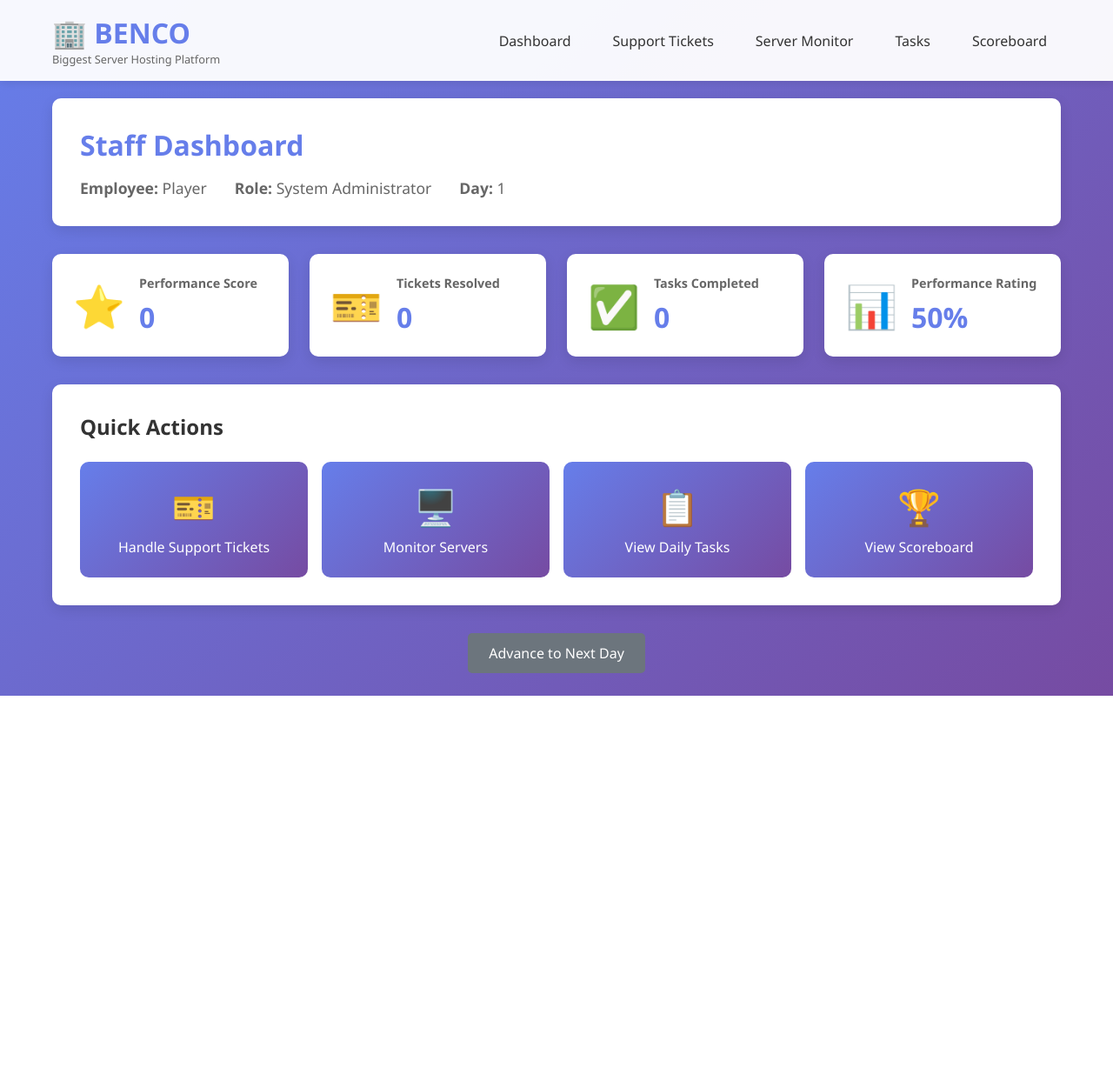
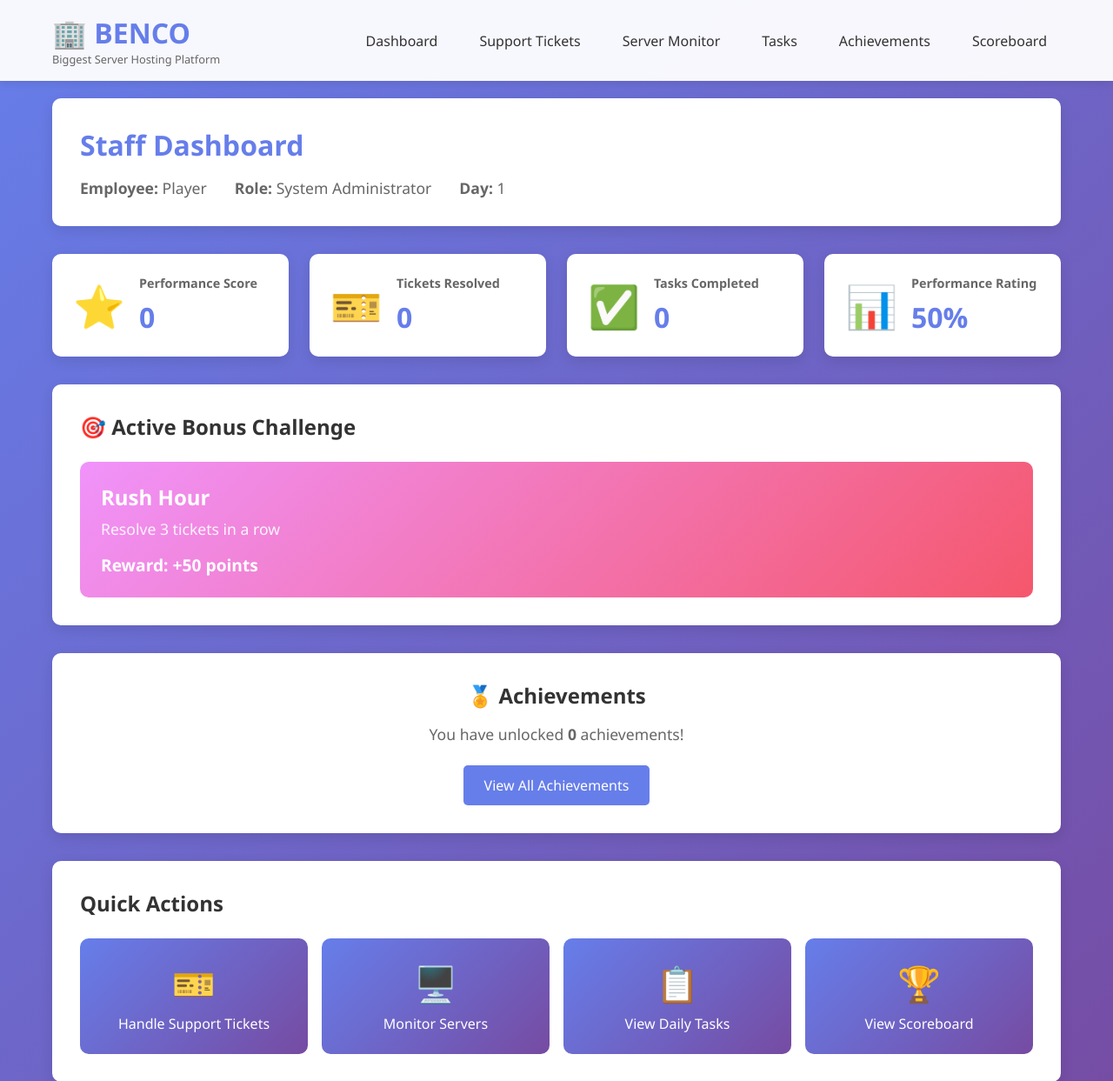
Before and after one commit to BennyGaming635/company, a Flask app: page /dashboard in a window 1280 px wide. Shown: the top 1243 px of the page at 87% size. Before the commit the page ends 800 px from the top, so only its background shows below. Run offline with Flask 3, Linux system fonts and the light colour scheme.

Commit message:
Add extensive new content: more tickets, tasks, events, achievements, and bonus challenges
Co-authored-by: BennyGaming635 <173684224+BennyGaming635@users.noreply.github.com>

```diff
--- a/app.py
+++ b/app.py
@@ -17,6 +17,23 @@ SUPPORT_TICKETS = [
     {'id': 5, 'title': 'SSL certificate expired', 'priority': 'Critical', 'description': 'Domain SSL certificate needs renewal'},
     {'id': 6, 'title': 'Bandwidth limit reached', 'priority': 'Medium', 'description': 'Customer exceeded monthly bandwidth limit'},
     {'id': 7, 'title': 'FTP access denied', 'priority': 'Low', 'description': 'Unable to connect via FTP credentials'},
+    {'id': 8, 'title': 'Website hacked', 'priority': 'Critical', 'description': 'Customer website showing malicious content'},
+    {'id': 9, 'title': 'Backup restore request', 'priority': 'High', 'description': 'Customer needs backup from 2 days ago restored'},
+    {'id': 10, 'title': 'DNS not propagating', 'priority': 'Medium', 'description': 'Domain DNS changes not taking effect'},
+    {'id': 11, 'title': 'WordPress white screen', 'priority': 'High', 'description': 'Customer WordPress site showing blank page'},
+    {'id': 12, 'title': 'Disk space full', 'priority': 'High', 'description': 'Account reached 100% disk usage'},
+    {'id': 13, 'title': 'PHP version upgrade', 'priority': 'Low', 'description': 'Customer wants to upgrade from PHP 7.4 to 8.1'},
+    {'id': 14, 'title': 'Email not sending', 'priority': 'Medium', 'description': 'SMTP server rejecting outgoing emails'},
+    {'id': 15, 'title': '404 errors on website', 'priority': 'Medium', 'description': 'Multiple pages returning 404 errors'},
+    {'id': 16, 'title': 'Database too large', 'priority': 'Low', 'description': 'MySQL database exceeding allocated space'},
+    {'id': 17, 'title': 'Cron job not running', 'priority': 'Low', 'description': 'Scheduled task failed to execute'},
+    {'id': 18, 'title': 'File permissions error', 'priority': 'Medium', 'description': 'Cannot upload files due to permission issues'},
+    {'id': 19, 'title': 'Suspended account inquiry', 'priority': 'High', 'description': 'Customer asking why account was suspended'},
+    {'id': 20, 'title': 'Migration assistance', 'priority': 'Medium', 'description': 'Help needed migrating from another host'},
+    {'id': 21, 'title': 'Memory limit exceeded', 'priority': 'High', 'description': 'PHP scripts hitting memory limit'},
+    {'id': 22, 'title': 'Malware scan request', 'priority': 'Medium', 'description': 'Customer suspects malware on their site'},
+    {'id': 23, 'title': 'Subdomain not working', 'priority': 'Low', 'description': 'Newly created subdomain shows error'},
+    {'id': 24, 'title': 'Payment failed', 'priority': 'High', 'description': 'Auto-renewal payment declined'},
 ]
 
 WORK_TASKS = [
@@ -25,6 +42,19 @@ WORK_TASKS = [
     {'id': 3, 'task': 'Deploy security patches', 'points': 20, 'type': 'maintenance'},
     {'id': 4, 'task': 'Optimize database queries', 'points': 25, 'type': 'development'},
     {'id': 5, 'task': 'Update documentation', 'points': 8, 'type': 'documentation'},
+    {'id': 6, 'task': 'Perform security audit', 'points': 30, 'type': 'maintenance'},
+    {'id': 7, 'task': 'Set up automated backups', 'points': 20, 'type': 'maintenance'},
+    {'id': 8, 'task': 'Migrate customer to new server', 'points': 35, 'type': 'development'},
+    {'id': 9, 'task': 'Create knowledge base article', 'points': 12, 'type': 'documentation'},
+    {'id': 10, 'task': 'Investigate slow queries', 'points': 18, 'type': 'monitoring'},
+    {'id': 11, 'task': 'Update control panel', 'points': 22, 'type': 'maintenance'},
+    {'id': 12, 'task': 'Train new support staff', 'points': 15, 'type': 'support'},
+    {'id': 13, 'task': 'Fix broken API endpoints', 'points': 28, 'type': 'development'},
+    {'id': 14, 'task': 'Analyze server logs', 'points': 16, 'type': 'monitoring'},
+    {'id': 15, 'task': 'Configure firewall rules', 'points': 24, 'type': 'maintenance'},
+    {'id': 16, 'task': 'Implement caching system', 'points': 32, 'type': 'development'},
+    {'id': 17, 'task': 'Respond to customer surveys', 'points': 10, 'type': 'support'},
+    {'id': 18, 'task': 'Load test new infrastructure', 'points': 26, 'type': 'monitoring'},
 ]
 
 RANDOM_EVENTS = [
@@ -34,9 +64,44 @@ RANDOM_EVENTS = [
     {'type': 'info', 'message': 'Management: Team meeting scheduled for 3 PM', 'impact': 0},
     {'type': 'error', 'message': 'ALERT: DDoS attack detected on EU-West-2!', 'impact': -15},
     {'type': 'success', 'message': 'Bonus: Successfully resolved major incident!', 'impact': 20},
+    {'type': 'error', 'message': 'URGENT: Database server crashed in Asia-Pacific region!', 'impact': -20},
+    {'type': 'warning', 'message': 'Network latency spike detected across multiple regions', 'impact': -8},
+    {'type': 'success', 'message': 'Excellent work! Received positive feedback from VIP client', 'impact': 25},
+    {'type': 'info', 'message': 'Reminder: Security training session tomorrow', 'impact': 0},
+    {'type': 'error', 'message': 'Storage array failure on backup system!', 'impact': -12},
+    {'type': 'success', 'message': 'Achievement unlocked: 100% uptime for 30 days!', 'impact': 30},
+    {'type': 'warning', 'message': 'SSL certificates expiring in 7 days for 5 domains', 'impact': -3},
+    {'type': 'info', 'message': 'New company policy: All changes require approval', 'impact': 0},
+    {'type': 'error', 'message': 'Power outage in US-West datacenter!', 'impact': -18},
+    {'type': 'success', 'message': 'Record low response time achieved!', 'impact': 18},
+    {'type': 'warning', 'message': 'Unusual traffic pattern detected', 'impact': -6},
+    {'type': 'success', 'message': 'Customer upgraded to enterprise plan!', 'impact': 22},
+    {'type': 'error', 'message': 'RAID array degraded on storage server', 'impact': -14},
+    {'type': 'info', 'message': 'Maintenance window scheduled for tonight', 'impact': 0},
+    {'type': 'success', 'message': 'Performance optimization saved company $10K!', 'impact': 35},
+    {'type': 'warning', 'message': 'Bandwidth usage at 85% capacity', 'impact': -4},
+    {'type': 'error', 'message': 'Email server blacklisted! Immediate action required', 'impact': -16},
+    {'type': 'success', 'message': 'Zero security incidents this month!', 'impact': 28},
 ]
 
-SERVER_LOCATIONS = ['US-East-1', 'US-West-2', 'EU-West-1', 'EU-West-3', 'Asia-Pacific-1']
+SERVER_LOCATIONS = ['US-East-1', 'US-West-2', 'US-Central-1', 'EU-West-1', 'EU-West-3', 'EU-North-1', 'Asia-Pacific-1', 'Asia-Pacific-2', 'South-America-1']
+
+ACHIEVEMENTS = [
+    {'id': 1, 'name': 'First Step', 'description': 'Resolve your first ticket', 'requirement': 'tickets_resolved', 'threshold': 1, 'points': 10},
+    {'id': 2, 'name': 'Support Hero', 'description': 'Resolve 10 support tickets', 'requirement': 'tickets_resolved', 'threshold': 10, 'points': 50},
+    {'id': 3, 'name': 'Task Master', 'description': 'Complete 10 work tasks', 'requirement': 'tasks_completed', 'threshold': 10, 'points': 50},
+    {'id': 4, 'name': 'High Achiever', 'description': 'Reach 500 points', 'requirement': 'score', 'threshold': 500, 'points': 100},
+    {'id': 5, 'name': 'Veteran', 'description': 'Work for 7 days', 'requirement': 'current_day', 'threshold': 7, 'points': 75},
+    {'id': 6, 'name': 'Speed Demon', 'description': 'Resolve 25 tickets', 'requirement': 'tickets_resolved', 'threshold': 25, 'points': 100},
+    {'id': 7, 'name': 'Elite Status', 'description': 'Reach 1000 points', 'requirement': 'score', 'threshold': 1000, 'points': 200},
+]
+
+BONUS_CHALLENGES = [
+    {'id': 1, 'title': 'Rush Hour', 'description': 'Resolve 3 tickets in a row', 'points': 50, 'type': 'streak'},
+    {'id': 2, 'title': 'Perfect Day', 'description': 'Complete all daily tasks', 'points': 40, 'type': 'daily'},
+    {'id': 3, 'title': 'Critical Response', 'description': 'Resolve 2 critical tickets', 'points': 60, 'type': 'priority'},
+    {'id': 4, 'title': 'Efficiency Expert', 'description': 'Use detailed responses for 5 tickets', 'points': 45, 'type': 'quality'},
+]
 
 def initialize_session():
     """Initialize session data for new game"""
@@ -51,6 +116,49 @@ def initialize_session():
         session['active_tickets'] = random.sample(SUPPORT_TICKETS, 3)
         session['daily_tasks'] = random.sample(WORK_TASKS, 2)
         session['last_event_time'] = datetime.now().isoformat()
+        session['achievements_unlocked'] = []
+        session['ticket_streak'] = 0
+        session['detailed_responses'] = 0
+        session['critical_tickets_resolved'] = 0
+        session['active_bonus'] = random.choice(BONUS_CHALLENGES)
+
+def check_achievements():
+    """Check and unlock achievements"""
+    newly_unlocked = []
+    for achievement in ACHIEVEMENTS:
+        if achievement['id'] not in session.get('achievements_unlocked', []):
+            current_value = session.get(achievement['requirement'], 0)
+            if current_value >= achievement['threshold']:
+                session['achievements_unlocked'].append(achievement['id'])
+                session['score'] += achievement['points']
+                newly_unlocked.append(achievement)
+    return newly_unlocked
+
+def check_bonus_challenge():
+    """Check if active bonus challenge is completed"""
+    bonus = session.get('active_bonus', {})
+    if not bonus:
+        return None
+
+    challenge_type = bonus.get('type')
+    completed = False
+
+    if challenge_type == 'streak' and session.get('ticket_streak', 0) >= 3:
+        completed = True
+    elif challenge_type == 'daily' and len(session.get('daily_tasks', [])) == 0:
+        completed = True
+    elif challenge_type == 'priority' and session.get('critical_tickets_resolved', 0) >= 2:
+        completed = True
+    elif challenge_type == 'quality' and session.get('detailed_responses', 0) >= 5:
+        completed = True
+
+    if completed:
+        session['score'] += bonus['points']
+        completed_bonus = bonus.copy()
+        session['active_bonus'] = random.choice(BONUS_CHALLENGES)
+        return completed_bonus
+    return None
+
 
 @app.route('/')
 def index():
@@ -82,7 +190,9 @@ def dashboard():
                          tickets_resolved=session['tickets_resolved'],
                          tasks_completed=session['tasks_completed'],
                          current_day=session['current_day'],
-                         performance_rating=round(performance_rating, 1))
+                         performance_rating=round(performance_rating, 1),
+                         active_bonus=session.get('active_bonus', {}),
+                         achievements_count=len(session.get('achievements_unlocked', [])))
 
 @app.route('/tickets')
 def tickets():
@@ -99,13 +209,31 @@ def resolve_ticket(ticket_id):
 
     response_quality = request.form.get('response', 'standard')
 
+    # Find the ticket to check priority
+    resolved_ticket = None
+    for t in session['active_tickets']:
+        if t['id'] == ticket_id:
+            resolved_ticket = t
+            break
+
     # Remove ticket from active tickets
     session['active_tickets'] = [t for t in session['active_tickets'] if t['id'] != ticket_id]
     session['tickets_resolved'] += 1
 
+    # Track bonus challenge progress
+    session['ticket_streak'] = session.get('ticket_streak', 0) + 1
+    if response_quality == 'detailed':
+        session['detailed_responses'] = session.get('detailed_responses', 0) + 1
+    if resolved_ticket and resolved_ticket.get('priority') == 'Critical':
+        session['critical_tickets_resolved'] = session.get('critical_tickets_resolved', 0) + 1
+
     # Award points based on response quality
     points = {'quick': 5, 'standard': 10, 'detailed': 15}.get(response_quality, 10)
     session['score'] += points
+
+    # Check for achievements and bonus challenges
+    check_achievements()
+    check_bonus_challenge()
 
     # Add new ticket if needed
     active_ticket_ids = {t['id'] for t in session['active_tickets']}
@@ -169,6 +297,10 @@ def complete_task(task_id):
         session['tasks_completed'] += 1
         session['score'] += task['points']
 
+        # Check for achievements and bonus challenges
+        check_achievements()
+        check_bonus_challenge()
+
         # Add new task if needed
         active_task_ids = {t['id'] for t in session['daily_tasks']}
         remaining_tasks = [t for t in WORK_TASKS if t['id'] not in active_task_ids]
@@ -196,7 +328,36 @@ def scoreboard():
                          tasks_completed=session['tasks_completed'],
                          current_day=session['current_day'],
                          efficiency=efficiency,
-                         rank=rank)
+                         rank=rank,
+                         achievements=ACHIEVEMENTS,
+                         unlocked_ids=session.get('achievements_unlocked', []))
+
+@app.route('/achievements')
+def achievements():
+    """View achievements page"""
+    initialize_session()
+
+    unlocked_achievements = []
+    locked_achievements = []
+
+    for achievement in ACHIEVEMENTS:
+        current_value = session.get(achievement['requirement'], 0)
+        progress = min(100, int((current_value / achievement['threshold']) * 100))
+        achievement_data = achievement.copy()
+        achievement_data['progress'] = progress
+
+        if achievement['id'] in session.get('achievements_unlocked', []):
+            unlocked_achievements.append(achievement_data)
+        else:
+            locked_achievements.append(achievement_data)
+
+    return render_template('achievements.html',
+                         employee_name=session['employee_name'],
+                         unlocked=unlocked_achievements,
+                         locked=locked_achievements,
+                         total_achievements=len(ACHIEVEMENTS),
+                         unlocked_count=len(unlocked_achievements))
+
 
 @app.route('/api/random-event')
 def random_event():
--- a/static/css/style.css
+++ b/static/css/style.css
@@ -863,3 +863,198 @@ body {
         flex-direction: column;
     }
 }
+
+/* Bonus Challenge */
+.bonus-challenge {
+    background: white;
+    padding: 2rem;
+    border-radius: 10px;
+    margin-bottom: 2rem;
+    box-shadow: 0 5px 15px rgba(0, 0, 0, 0.1);
+}
+
+.bonus-challenge h2 {
+    color: #333;
+    margin-bottom: 1.5rem;
+}
+
+.challenge-card {
+    background: linear-gradient(135deg, #f093fb 0%, #f5576c 100%);
+    color: white;
+    padding: 1.5rem;
+    border-radius: 10px;
+}
+
+.challenge-card h3 {
+    font-size: 1.5rem;
+    margin-bottom: 0.5rem;
+}
+
+.challenge-desc {
+    font-size: 1.1rem;
+    margin-bottom: 1rem;
+    opacity: 0.9;
+}
+
+.challenge-reward {
+    font-size: 1.2rem;
+    font-weight: bold;
+}
+
+/* Achievements Preview */
+.achievements-preview {
+    background: white;
+    padding: 2rem;
+    border-radius: 10px;
+    margin-bottom: 2rem;
+    box-shadow: 0 5px 15px rgba(0, 0, 0, 0.1);
+    text-align: center;
+}
+
+.achievements-preview h2 {
+    color: #333;
+    margin-bottom: 1rem;
+}
+
+.achievements-preview p {
+    color: #666;
+    font-size: 1.1rem;
+    margin-bottom: 1.5rem;
+}
+
+/* Achievements Page */
+.achievement-stats {
+    background: white;
+    padding: 2rem;
+    border-radius: 10px;
+    margin-bottom: 2rem;
+    box-shadow: 0 5px 15px rgba(0, 0, 0, 0.1);
+    text-align: center;
+}
+
+.stat-box h3 {
+    font-size: 3rem;
+    color: #667eea;
+    margin-bottom: 0.5rem;
+}
+
+.stat-box p {
+    color: #666;
+    font-size: 1.2rem;
+}
+
+.achievements-section {
+    background: white;
+    padding: 2rem;
+    border-radius: 10px;
+    margin-bottom: 2rem;
+    box-shadow: 0 5px 15px rgba(0, 0, 0, 0.1);
+}
+
+.achievements-section h2 {
+    color: #333;
+    margin-bottom: 1.5rem;
+}
+
+.achievements-grid {
+    display: grid;
+    grid-template-columns: repeat(auto-fit, minmax(280px, 1fr));
+    gap: 1.5rem;
+}
+
+.achievement-card {
+    padding: 1.5rem;
+    border-radius: 10px;
+    text-align: center;
+    transition: all 0.3s ease;
+}
+
+.achievement-card.unlocked {
+    background: linear-gradient(135deg, #667eea 0%, #764ba2 100%);
+    color: white;
+}
+
+.achievement-card.locked {
+    background: #f8f9fa;
+    color: #666;
+}
+
+.achievement-card:hover {
+    transform: translateY(-5px);
+    box-shadow: 0 10px 20px rgba(0, 0, 0, 0.15);
+}
+
+.achievement-icon {
+    font-size: 3rem;
+    margin-bottom: 1rem;
+}
+
+.achievement-card h3 {
+    font-size: 1.3rem;
+    margin-bottom: 0.5rem;
+}
+
+.achievement-desc {
+    font-size: 1rem;
+    margin-bottom: 0.75rem;
+    opacity: 0.9;
+}
+
+.achievement-reward {
+    font-weight: bold;
+    font-size: 1.1rem;
+    margin-bottom: 1rem;
+}
+
+.achievement-progress {
+    background: rgba(255, 255, 255, 0.3);
+    height: 25px;
+    border-radius: 12px;
+    overflow: hidden;
+    position: relative;
+}
+
+.achievement-card.unlocked .achievement-progress {
+    background: rgba(255, 255, 255, 0.2);
+}
+
+.progress-bar-fill {
+    height: 100%;
+    background: #667eea;
+    border-radius: 12px;
+    display: flex;
+    align-items: center;
+    justify-content: center;
+    transition: width 0.3s ease;
+}
+
+.achievement-card.unlocked .progress-bar-fill {
+    background: rgba(255, 255, 255, 0.5);
+}
+
+.progress-bar-full {
+    width: 100%;
+    height: 100%;
+    background: rgba(255, 255, 255, 0.5);
+    border-radius: 12px;
+    display: flex;
+    align-items: center;
+    justify-content: center;
+}
+
+.progress-bar-full::after {
+    content: "✓ Completed";
+    color: white;
+    font-weight: bold;
+}
+
+.progress-text {
+    color: white;
+    font-size: 0.85rem;
+    font-weight: bold;
+}
+
+.achievements-actions {
+    text-align: center;
+    margin-top: 2rem;
+}
--- a/templates/base.html
+++ b/templates/base.html
@@ -20,6 +20,7 @@
                 <a href="{{ url_for('tickets') }}" class="nav-link">Support Tickets</a>
                 <a href="{{ url_for('servers') }}" class="nav-link">Server Monitor</a>
                 <a href="{{ url_for('tasks') }}" class="nav-link">Tasks</a>
+                <a href="{{ url_for('achievements') }}" class="nav-link">Achievements</a>
                 <a href="{{ url_for('scoreboard') }}" class="nav-link">Scoreboard</a>
             </div>
             {% endif %}
--- a/templates/dashboard.html
+++ b/templates/dashboard.html
@@ -46,6 +46,23 @@
     </div>
 </div>
 
+{% if active_bonus %}
+<div class="bonus-challenge">
+    <h2>🎯 Active Bonus Challenge</h2>
+    <div class="challenge-card">
+        <h3>{{ active_bonus.title }}</h3>
+        <p class="challenge-desc">{{ active_bonus.description }}</p>
+        <p class="challenge-reward">Reward: <strong>+{{ active_bonus.points }} points</strong></p>
+    </div>
+</div>
+{% endif %}
+
+<div class="achievements-preview">
+    <h2>🏅 Achievements</h2>
+    <p>You have unlocked <strong>{{ achievements_count }}</strong> achievements!</p>
+    <a href="{{ url_for('achievements') }}" class="btn btn-primary">View All Achievements</a>
+</div>
+
 <div class="dashboard-actions">
     <h2>Quick Actions</h2>
     <div class="action-buttons">
```
Also changed, not shown: templates/achievements.html (added, +61 -0 lines).
